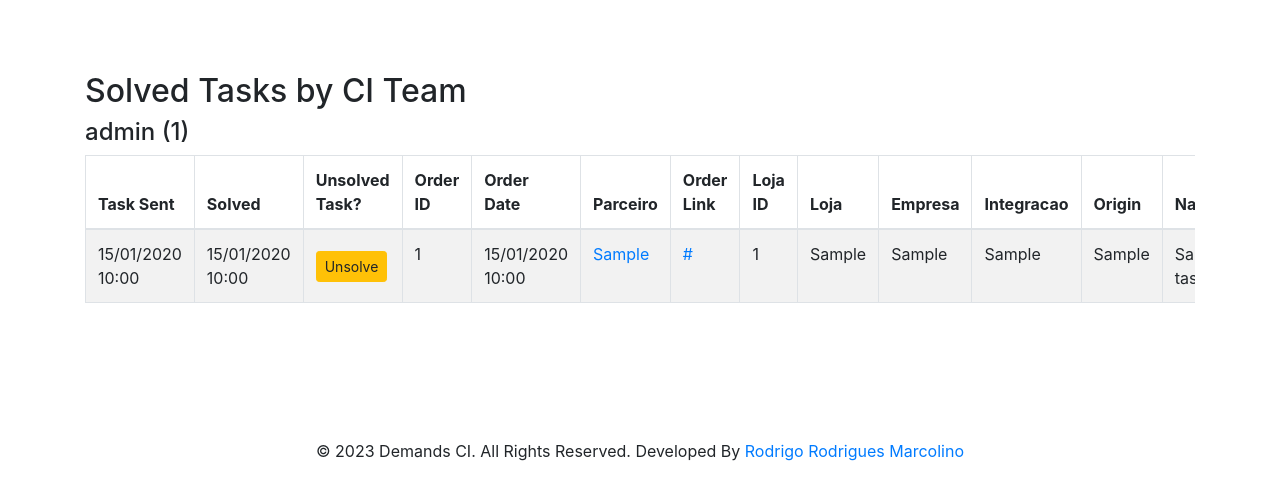
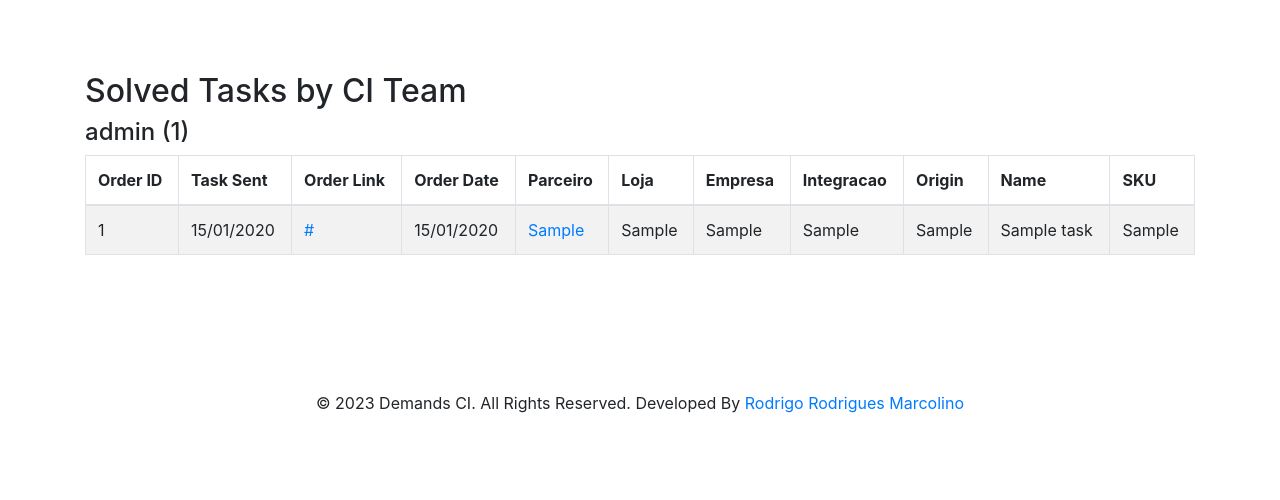
Before and after one commit to DigoRM/Demands, a Django app: page /solved/ in a window 1280 px wide. Shown: the part 56-556 px from the top of the page. Run offline with Django 3.2, Linux system fonts and the light colour scheme; a user stored in the database is signed in; data comes from the database, SQL or seed files in the repository; tables that the repository leaves empty hold one stand-in row (values such as "Sample post"); some libraries are stand-ins or nearby versions.

Commit message:
adjustments

```diff
--- a/app_distribute/templates/base.html
+++ b/app_distribute/templates/base.html
@@ -134,7 +134,7 @@
                 <div class="col-lg-12 col-md-12 col-sm-12 col-xs-12">
                     <div class="copyright-inner">
                         <div class="copy-right">
-                            <p>© 2023 Demands CI. All Rights Reserved. Developed By <a href="#">Rodrigo Rodrigues Marcolino</a>
+                            <p>© 2023 Demands CI. All Rights Reserved. Developed By <a href="https://www.linkedin.com/in/rodrigo-rodrigues-marcolino-aa1a3617a/">Rodrigo Rodrigues Marcolino</a>
                             </p>
                         </div>
                     </div>
--- a/app_distribute/templates/home_solved.html
+++ b/app_distribute/templates/home_solved.html
@@ -10,14 +10,11 @@
                 <table class="table table-striped table-bordered">
                     <thead style="position: sticky;top: 0;background-color: #fff; z-index: 1;">
                         <tr>
+                            <th>Order ID</th>
                             <th>Task Sent</th>
-                            <th>Solved</th>
-                            <th>Unsolved Task?</th>
-                            <th>Order ID</th>
+                            <th>Order Link</th>
                             <th>Order Date</th>
                             <th>Parceiro</th>
-                            <th>Order Link</th>
-                            <th>Loja ID</th>
                             <th>Loja</th>
                             <th>Empresa</th>
                             <th>Integracao</th>
@@ -29,25 +26,13 @@
                     <tbody>
                         {% for task in tasks %}
                             <tr>
-                                <td>{{task.task_added_at|date:"d/m/Y H:i"}} </td>
-                                <td>{{task.task_updated_at|date:"d/m/Y H:i"}} </td>
-                                <td style="vertical-align:middle">
-                                    {% if task.is_solved and task.assigned_to == request.user %}
-                                        <form method="post" action="{% url 'mark_task_unsolved' task.pk %}">
-                                            {% csrf_token %}
-                                            <button type="submit" class="btn btn-sm btn-warning" onclick="return confirm('Once you are marking this task as unsolved, the task wikk return to the User responsible for it, ok?')" >Unsolve</button>
-                                        </form>
-                                    {% else %}
-                                        <span class="text-success">Solved</span>
-                                    {% endif %}
-                                </td>                                <td>{{ task.order_id }}</td>
-                                <td>{{ task.created_at|date:"d/m/Y H:i"}}</td>
+                                <td>{{ task.order_id }}</td>
+                                <td>{{task.task_added_at|date:"d/m/Y"}} </td>
+                                <td><a href="{{ task.order_link }}">{{ task.order_link }}</a></td>
+                                <td>{{ task.created_at|date:"d/m/Y" }}</td>
                                 <td><a href="{% url 'parceiro_tasks' pk=task.parceiro.pk %} ">{{ task.partner }}</a></td>
-                                <td><a href="{{task.order_link}} ">{{ task.order_link }}</a></td>
-                                <td>{{ task.loja_id }}</td>
                                 <td>{{ task.loja }}</td>
                                 <td>{{ task.empresa }}</td>
-
                                 <td>{{ task.integracao }}</td>
                                 <td>{{ task.origin }}</td>
                                 <td>{{ task.name }}</td>
--- a/app_distribute/templates/my_solved_tasks.html
+++ b/app_distribute/templates/my_solved_tasks.html
@@ -26,8 +26,8 @@
                 <tbody>
                     {% for task in tasks %}
                         <tr>
-                            <td>{{task.task_updated_at|date:"d/m/Y H:i"}}</td>
-                            <td>{{task.task_updated_at|date:"d/m/Y H:i"}}</td>
+                            <td>{{task.task_updated_at|date:"d/m/Y"}}</td>
+                            <td>{{task.task_updated_at|date:"d/m/Y"}}</td>
                             <td style="vertical-align:middle">
                                 {% if task.is_solved %}
                                     <form method="post" action="{% url 'mark_task_unsolved' task.pk %}">
--- a/app_distribute/templates/my_tasks.html
+++ b/app_distribute/templates/my_tasks.html
@@ -28,7 +28,7 @@
                     {% for task, form in forms %}
                         <tr>
                             <td>{{ task.order_id }}</td>
-                            <td>{{ task.task_added_at|date:"d/m/Y H:i" }}</td>
+                            <td>{{ task.task_added_at|date:"d/m/Y" }}</td>
                             <td><a href="{% url 'parceiro_tasks' pk=task.parceiro.pk %} ">{{ task.partner }}</a></td>
                             <td><a href="{{ task.order_link }}">{{ task.order_link }}</a></td>
                             <td style="vertical-align:middle">
@@ -48,7 +48,7 @@
                                     <button type="submit" class="btn btn-sm btn-info">Save</button>
                                 </form>
                             </td>
-                            <td>{{ task.created_at }}</td>
+                            <td>{{ task.created_at|date:"d/m/Y"  }}</td>
                             <td>{{ task.loja }}</td>
                             <td>{{ task.empresa }}</td>
 
--- a/app_distribute/templates/parceiro_solved_tasks.html
+++ b/app_distribute/templates/parceiro_solved_tasks.html
@@ -36,8 +36,8 @@
                                         <tbody>
                                             {% for task in tasks %}
                                                 <tr>
-                                                    <td>{{task.task_added_at}} </td>
-                                                    <td>{{task.task_updated_at}} </td>
+                                                    <td>{{task.task_added_at|date:"d/m/Y"}} </td>
+                                                    <td>{{task.task_updated_at|date:"d/m/Y"}} </td>
                                                     <td style="vertical-align:middle">
                                                         {% if task.is_solved %}
                                                             <form method="post" action="{% url 'mark_task_unsolved' task.pk %}">
--- a/app_distribute/templates/partner_tasks.html
+++ b/app_distribute/templates/partner_tasks.html
@@ -37,7 +37,7 @@
                             {% for task in tasks %}
                                 <tr>
                                     <td>{{ task.order_id }}</td>
-                                    <td>{{task.task_added_at|date:"d/m/Y H:i"}} </td>
+                                    <td>{{task.task_added_at|date:"d/m/Y"}} </td>
                                     <td>{{ task.partner }}</td>
                                     <td><a href="{{ task.order_link }}">{{ task.order_link }}</a></td>
                                     <td style="vertical-align:middle">
@@ -57,7 +57,7 @@
                                             <button type="submit" class="btn btn-sm btn-info">Save</button>
                                         </form>
                                     </td>
-                                    <td>{{ task.created_at }}</td>
+                                    <td>{{ task.created_at|date:"d/m/Y" }}</td>
                                     <td>{{ task.loja_id }}</td>
                                     <td>{{ task.loja }}</td>
                                     <td>{{ task.empresa }}</td>
--- a/app_distribute/templates/user_tasks_assigned.html
+++ b/app_distribute/templates/user_tasks_assigned.html
@@ -59,7 +59,7 @@
                                         {% endif %}
                                     </td>
 
-                                    <td>{{ task.created_at|date:"d/m/Y H:i" }}</td>
+                                    <td>{{ task.created_at|date:"d/m/Y"}}</td>
                                     <td>{{ task.loja_id }}</td>
                                     <td>{{ task.loja }}</td>
                                     <td>{{ task.empresa }}</td>
--- a/app_distribute/views.py
+++ b/app_distribute/views.py
@@ -121,7 +121,7 @@ def home(request):
     # Retrieve all unsolved tasks and group by assigned user
     user_tasks = {}
     for partner in Parceiro.objects.annotate(num_tasks=Count('tasks', filter=Q(tasks__is_solved=False))).order_by('-num_tasks'):
-        tasks = Task.objects.filter(is_solved=False, partner=partner).order_by('-task_added_at')
+        tasks = Task.objects.filter(is_solved=False, partner=partner).order_by('-task_added_at')[:50]
         for task in tasks:
             assigned_to = task.assigned_to
             if assigned_to:
@@ -135,17 +135,21 @@ def home(request):
 
 @login_required
 def home_solved(request):
-    # Retrieve all unsolved tasks and group by assigned user
+    # Retrieve all solved tasks and group by assigned user
     user_tasks = {}
-    for task in Task.objects.filter(is_solved=True):
+    for task in Task.objects.filter(is_solved=True).order_by('-task_updated_at')[:50]:
         assigned_to = task.assigned_to
         if assigned_to:
             user_tasks.setdefault(assigned_to.username, []).append(task)
+            # limit the number of tasks to 50
+            if len(user_tasks[assigned_to.username]) == 70:
+                break
 
     context = {
         'user_tasks': user_tasks,
     }
     return render(request, 'home_solved.html', context)
+
 
 @login_required
 def my_tasks(request, pk=None):
@@ -177,10 +181,11 @@ def my_tasks(request, pk=None):
     return render(request, 'my_tasks.html', context)
 
 
+
 @login_required
 def my_done_tasks(request):
     user = request.user
-    tasks = Task.objects.filter(assigned_to=user, is_solved=True)
+    tasks = Task.objects.filter(assigned_to=user, is_solved=True)[:70]
     context = {'tasks': tasks}
     return render(request, 'my_solved_tasks.html', context)
 
@@ -404,12 +409,21 @@ def parceiro_tasks(request, pk=None):
 
 def parceiro_solved_tasks(request, pk=None):
     parceiro = get_object_or_404(Parceiro, pk=pk)
-    parceiro_tasks = parceiro.tasks.filter(is_solved=True)
+    parceiro_tasks = parceiro.tasks.filter(is_solved=True).order_by('-task_updated_at')[:50]
+
+    assigned_tasks = {}
+    for task in parceiro_tasks:
+        assigned_to = task.assigned_to
+        if assigned_to:
+            assigned_tasks.setdefault(assigned_to.username, []).append(task)
+
 
 
     context = {
         'parceiro': parceiro,
         'parceiro_tasks':parceiro_tasks,
+        'assigned_tasks': assigned_tasks,
+
     }
     return render(request, 'parceiro_solved_tasks.html', context)
 
```
Also changed, not shown: app_distribute/models.py (+11 -11 lines), app_distribute/templates/home.html (+6 -6 lines), app_distribute/migrations/0011_alter_parceiro_email_alter_parceiro_name_and_more.py (added).
